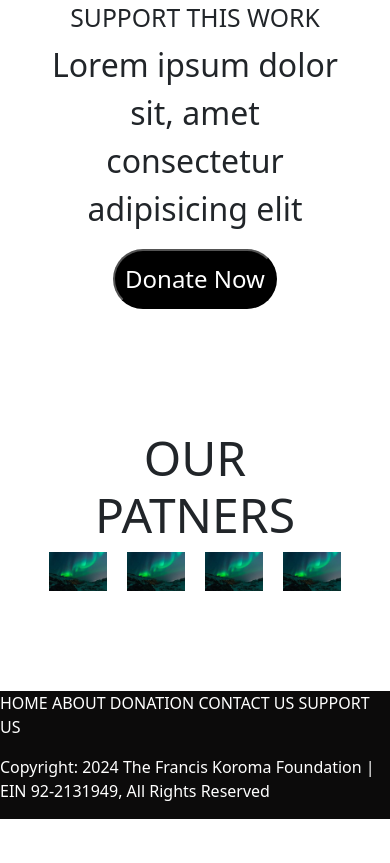
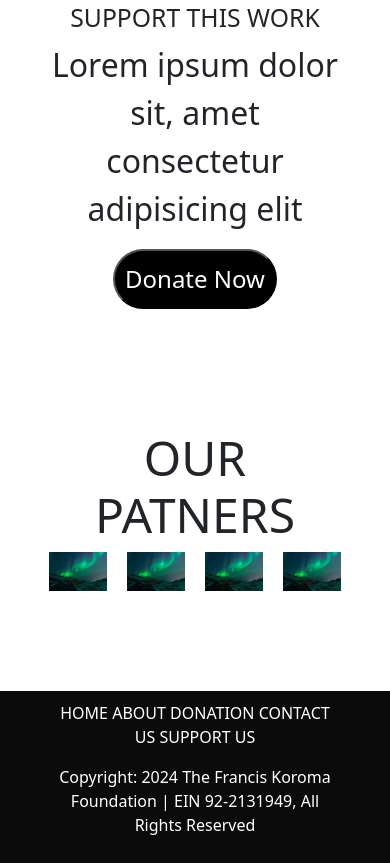
Before and after one commit to CCA-3/FKF, a plain HTML site: page index.html in a window 390 px wide. Shown: the part 5130-5993 px from the top of the page. Before the commit the page ends 5949 px from the top, so only its background shows below. Drawn offline with nearby package versions, Linux system fonts and the light colour scheme.

Commit message:
Update style.css

```diff
--- a/css/style.css
+++ b/css/style.css
@@ -259,4 +259,9 @@ footer{
   #blog-newsletter{
     padding: 50px;
   }
+  footer{
+    padding: 10px 50px;
+    justify-content: center;
+    text-align: center;
+  }
 }
```
